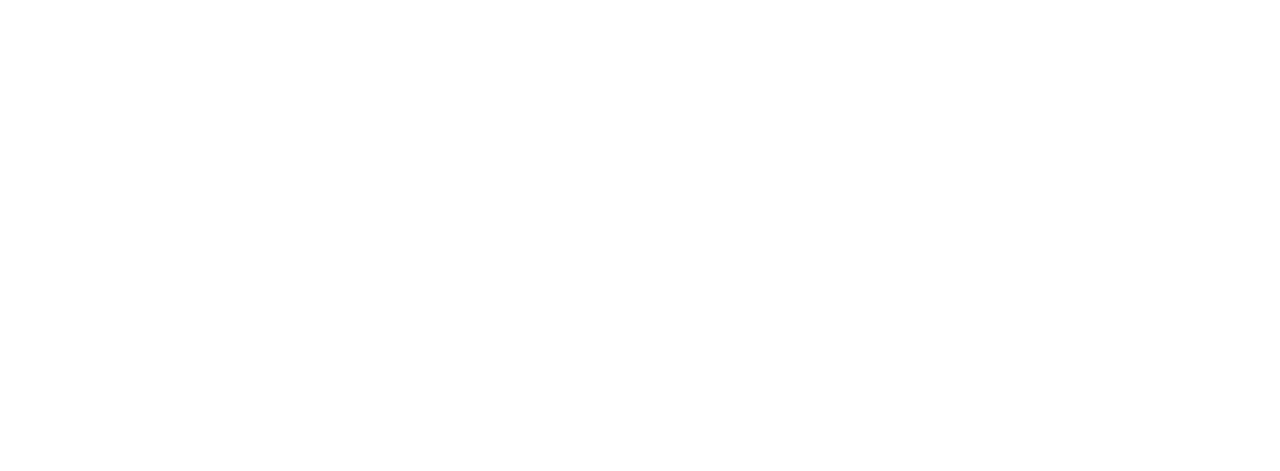
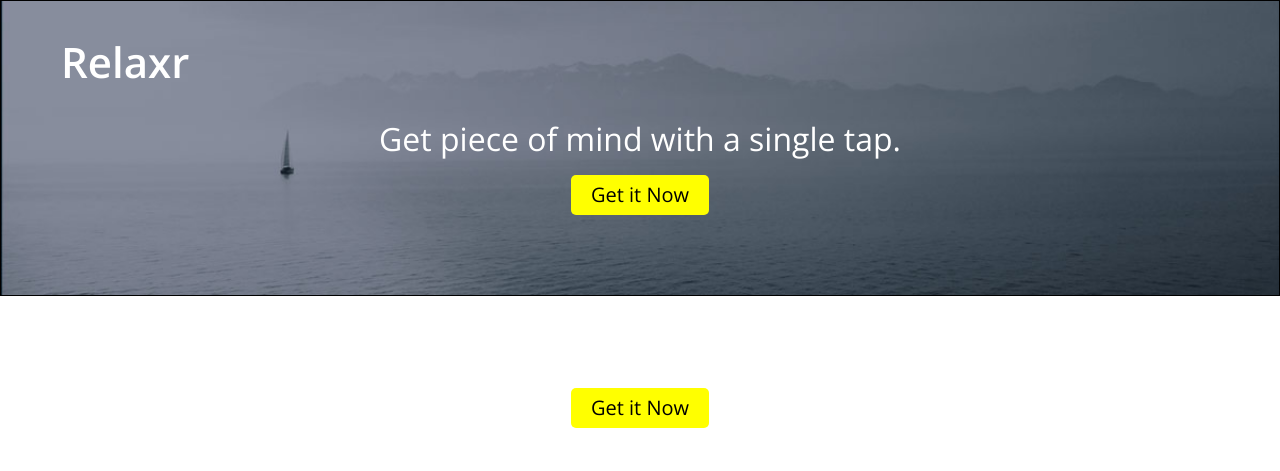
Before and after one commit to mottaquikarimTest/HelloWrold, a plain HTML site: page Relaxr-1439507433/index.html in a window 1280 px wide. Drawn offline with nearby package versions, Linux system fonts and the light colour scheme.

```diff
--- a/Relaxr-1439507433/index.html
+++ b/Relaxr-1439507433/index.html
@@ -4,10 +4,35 @@
     <meta name='viewport' content='width=device-width, initial-scale=1.0;'>
     <title >Relaxr</title>
     <link rel='stylesheet' href='styles/reset.css'>
+
+    <link href='http://fonts.googleapis.com/css?family=Open+Sans:300italic,300,600,800' rel='stylesheet' type='text/css'>
+
     <link rel='stylesheet' href='styles/main.css'>
 </head>
 <body>
-    <script src='http://ajax.googleapis.com/ajax/libs/jquery/1.11.0/jquery.min.js'></script>
-    <script src='javascript/main.js'></script>
+	<div class="slide slide--home">
+		<div class="slide__logo">
+			Relaxr
+		</div>
+		<div class="splash">
+			<div class="splash__main">
+				Get piece of mind with a single tap.
+			</div>
+			<div class="button">
+				Get it Now
+			</div>
+		</div><!-- splash -->
+	</div>
+
+	<div class="splash">
+		<div class="splash__main">
+			Get piece of mind with a single tap.
+		</div>
+		<div class="button">
+			Get it Now
+		</div>
+	</div>
+
+
 </body>
 </html>
--- a/Relaxr-1439507433/styles/main.css
+++ b/Relaxr-1439507433/styles/main.css
@@ -1 +1,68 @@
 /* CURRENTLY IN: styles/main.css */
+html {
+	font-size: 10px;
+	font-family: 'Open Sans', Helvetica, Arial, sans-serif;
+}
+
+.slide {
+	padding: 4rem 6rem;
+	box-sizing: border-box;
+
+	background-repeat: no-repeat;
+    background-size: cover;
+    background-position: center;
+
+    border: 1px solid black;
+}
+
+.slide__logo {
+	font-size: 4.2rem;
+
+	font-weight: 600;
+	color: #fff;
+}
+
+.slide--home {
+	background-image: url(../assets/relaxr_header_bg.jpg);
+}
+
+.slide--testimonial {
+	background-image: url(../assets/relaxr_testimonial_bg.jpg);
+}
+
+.slide--yellow {
+	background-color: yellow;
+}
+
+.slide--black {
+	background-color: #292929;
+}
+
+.slide--grey {
+	background-color: #eee;
+}
+
+.splash {
+	/*border: 1px solid black;*/
+	box-sizing: border-box;
+
+	padding: 4rem;
+	text-align: center;
+}
+
+.splash__main {
+	font-size: 3.2rem;
+	font-weight: 500;
+	color: white;
+	margin-bottom: 2rem;
+}
+
+.button {
+	padding: 1rem 2rem;
+	background-color: yellow;
+	border-radius: 5px;
+
+	display: inline-block;
+
+	font-size: 2rem;
+}
--- /dev/null
+++ b/startupmatchmaker-1431161657/javascript/main.js
@@ -0,0 +1 @@
+/* CURRENTLY IN: javascript/main.js */
--- /dev/null
+++ b/startupmatchmaker-1431161657/styles/main.css
@@ -0,0 +1 @@
+/* CURRENTLY IN: styles/main.css */
--- /dev/null
+++ b/startupmatchmaker-1431161657/styles/reset.css
@@ -0,0 +1,49 @@
+
+/* http://meyerweb.com/eric/tools/css/reset/
+   v2.0 | 20110126
+   License: none (public domain)
+*/
+
+html, body, div, span, applet, object, iframe,
+h1, h2, h3, h4, h5, h6, p, blockquote, pre,
+a, abbr, acronym, address, big, cite, code,
+del, dfn, em, img, ins, kbd, q, s, samp,
+small, strike, strong, sub, sup, tt, var,
+b, u, i, center,
+dl, dt, dd, ol, ul, li,
+fieldset, form, label, legend,
+table, caption, tbody, tfoot, thead, tr, th, td,
+article, aside, canvas, details, embed,
+figure, figcaption, footer, header, hgroup,
+menu, nav, output, ruby, section, summary,
+time, mark, audio, video {
+	margin: 0;
+	padding: 0;
+	border: 0;
+	font-size: 100%;
+	font: inherit;
+	vertical-align: baseline;
+}
+/* HTML5 display-role reset for older browsers */
+article, aside, details, figcaption, figure,
+footer, header, hgroup, menu, nav, section {
+	display: block;
+}
+body {
+	line-height: 1;
+}
+ol, ul {
+	list-style: none;
+}
+blockquote, q {
+	quotes: none;
+}
+blockquote:before, blockquote:after,
+q:before, q:after {
+	content: '';
+	content: none;
+}
+table {
+	border-collapse: collapse;
+	border-spacing: 0;
+}
```
Also changed, not shown: startupmatchmaker-1431161657/index.html (added, +13 -0 lines), startupmatchmaker-1431161657/StartupMatchmaker.png (added), startupmatchmaker-1431161657/images/coworking.jpg (added), 1 other file.
